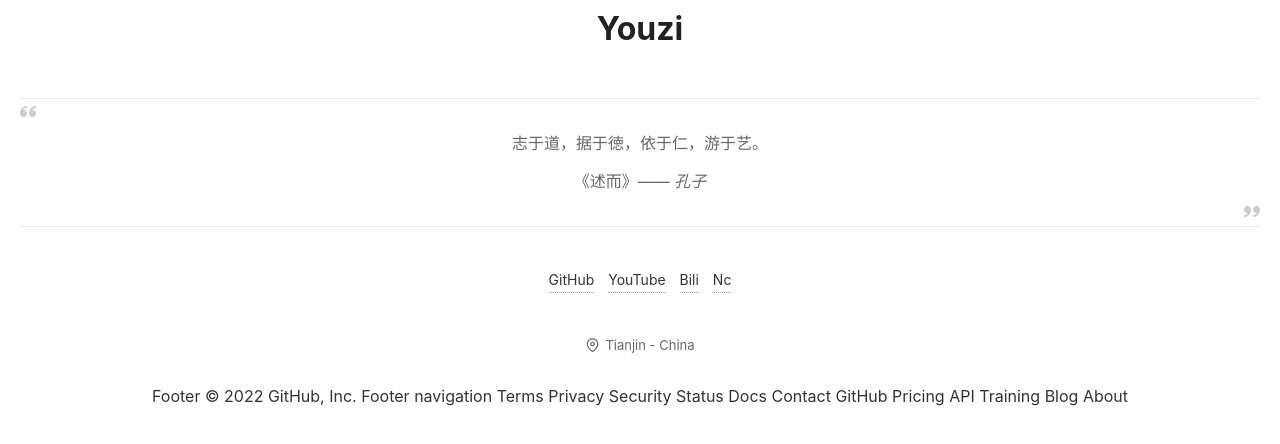
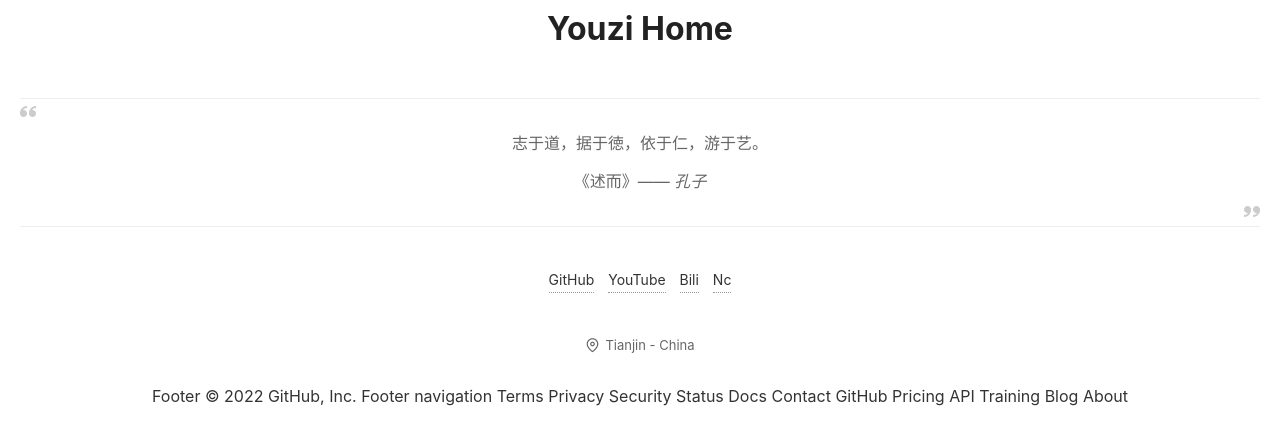
Before and after one commit to Youzi-973/Youzi-973.github.io, a plain HTML site: page index.html in a window 1280 px wide. Drawn offline with Linux system fonts and the light colour scheme; files whose address does not match are found by name.

Commit message:
Update index.html

```diff
--- a/index.html
+++ b/index.html
@@ -13,7 +13,7 @@
 
 <body>
   <div class="Youzi">
-    <h1 class="animate-slide-in-down">Youzi</h1>
+    <h1 class="animate-slide-in-down">Youzi Home</h1>
     <div class="quote">
       <span class="quote-line quote-line-start animate-slide-in-left"></span>
       <span class="quote-icon quote-icon-start animate-slide-in-down">
```
